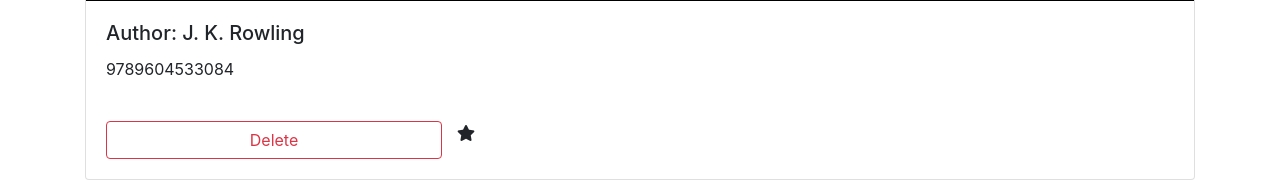
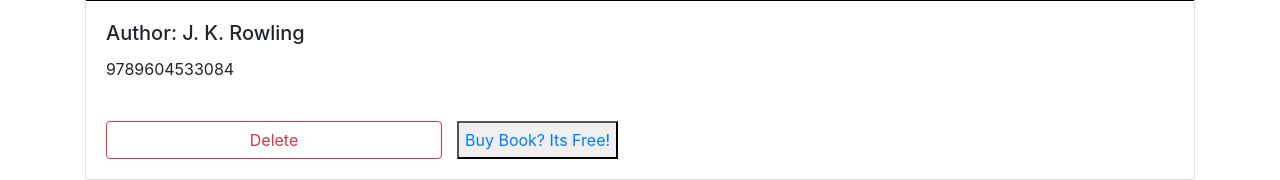
Before and after one commit to nalrabah/BookStore, a Django app: page /book/1/detail/ in a window 1280 px wide. Shown: the part 1791-1971 px from the top of the page. Run offline with Django 3.2, Linux system fonts and the light colour scheme; a user stored in the database is signed in; data comes from the database, SQL or seed files in the repository; both versions use the stored data as it was after the commit; some libraries are stand-ins or nearby versions.

Commit message:
madry wallah

```diff
--- a/books/templates/detail.html
+++ b/books/templates/detail.html
@@ -24,11 +24,13 @@
             <a href="{% url 'book-create' book.id %}" class="btn btn-outline-success btn-block">Add Item</a>
         </div>
       {% endif %}
-              <div class="float-right">
-        <i id="star-{{book.id}}"
-                    class="fas fa-star {% if book.id in bought_list %}text-warning{% endif %}"
-                    onclick="favorite_me({{book.id}})"></i>
+{% if request.user.is_authenticated %}
+        <button class="float-item">
+          <a href="{% url 'bought-books' %}">Buy Book? Its Free!</a>
+        </button>
+    {% endif %}
     </div>
   </div>
 </div>
+
 {% endblock content %}
--- a/books/views.py
+++ b/books/views.py
@@ -12,7 +12,7 @@
     if request.user.is_anonymous:
         return redirect('signin')
 
-    buy, created = MyBook.objects.get_or_create(user=request.user, book=book_obj)
+    buy = MyBook.objects.get(user=request.user, book=book_obj)
     if created:
         action="buy"
     else:
@@ -44,23 +44,19 @@
     return render(request, 'list.html', context)
 def bookdetail(request, book_id):
     book = Book.objects.get(id=book_id)
-    bought_books = []
-    if request.user.is_authenticated:
-        bought_books = request.user.mybook_set.all().values_list('book', flat=True)
+
+
     context = {
         "book": book,
-        "bought_books": bought_books,
+
     }
     return render(request, 'detail.html', context)
 
-    # favorite_list = []
-    # if request.user.is_authenticated:
-    #     favorite_list = request.user.favoriterestaurant_set.all().values_list('restaurant', flat=True)
 def bought_books(request):
     if request.user.is_anonymous:
         return redirect('signin')
-    bought_list = request.user.mybook_set.all().values_list('book', flat=True)
-    books = Book.objects.filter(id__in=bought_list)
+
+    books = Book.objects.filter(user=request.user)
     context = {
         "books": books,
     }
@@ -126,9 +122,9 @@
     }
     return render(request, 'create.html', context)
 
-def restaurant_delete(request, book_id):
+def book_delete(request, book_id):
     book_obj = Book.objects.get(id=book_id)
-    if not (request.user.is_staff):
-        return redirect('no-access')
+    # if not (request.user.is_staff):
+    #     return redirect('no-access')
     book_obj.delete()
     return redirect('home')
--- a/bookstore/urls.py
+++ b/bookstore/urls.py
@@ -27,6 +27,7 @@
     path('home/',views.booklist ,name='book-list'),
     path('book/create/',views.book_create ,name='book-create'),
     path('book/<int:book_id>/detail/',views.bookdetail ,name='book-detail'),
-    path('book/<int:book_id>/delete/',views.restaurant_delete ,name='restaurant-delete'),
+    path('book/bought/',views.bought_books ,name='bought-books'),
+    path('book/<int:book_id>/delete/',views.book_delete ,name='book-delete'),
     ]
 urlpatterns+=static(settings.MEDIA_URL, document_root=settings.MEDIA_ROOT)
```
Also changed, not shown: books/templates/bought_books.html (+3 -8 lines), requirements.txt (added, +12 -0 lines), db.sqlite3.
